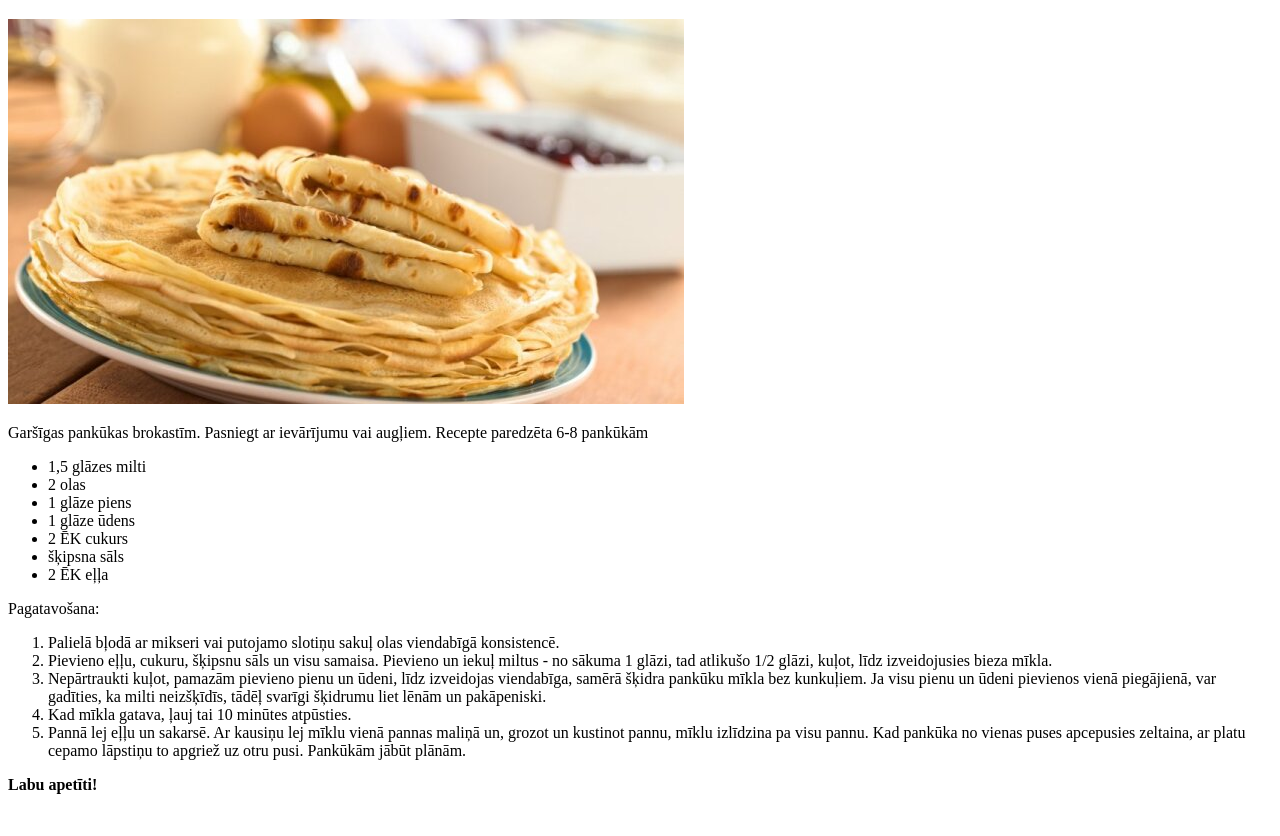
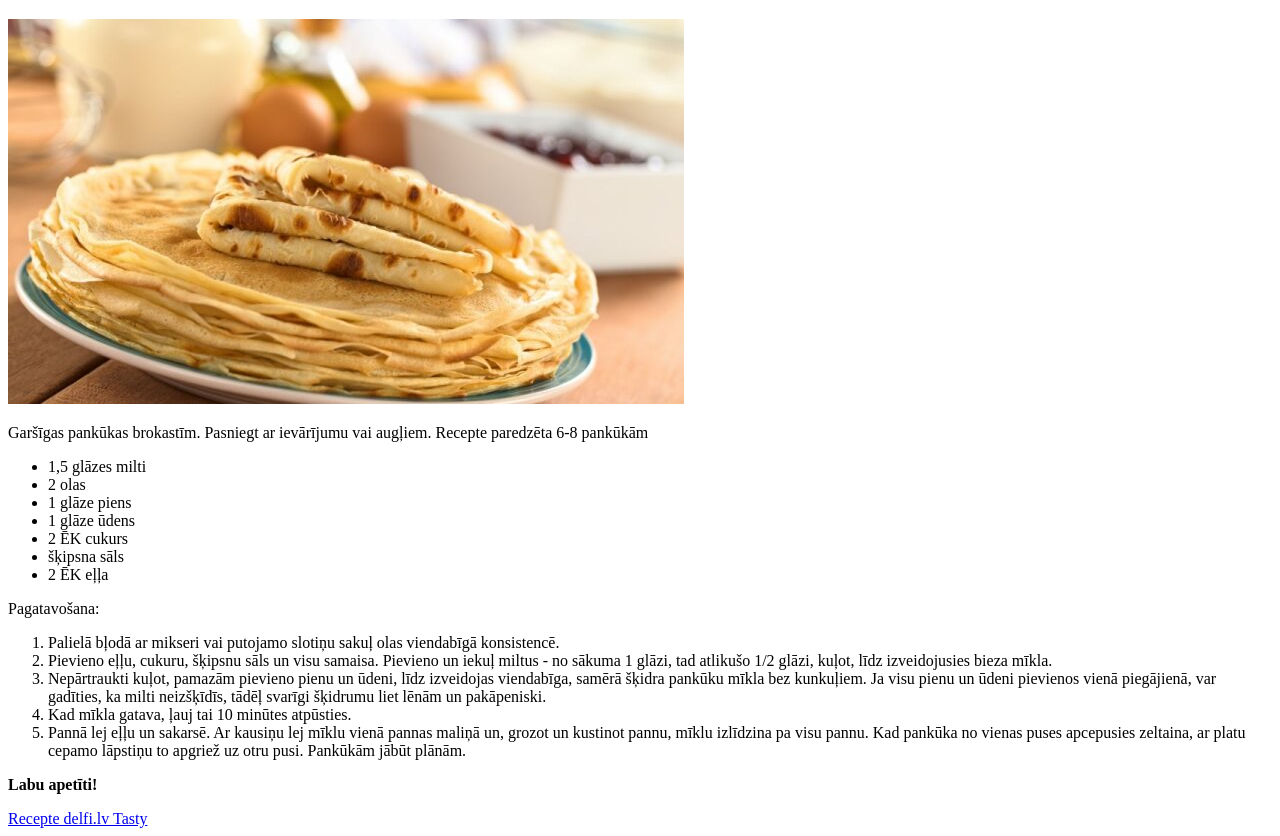
Before and after one commit to dacem/receptes_dm, a plain HTML site: page receptes/planas_pankukas.html in a window 1280 px wide. Shown: the part 61-897 px from the top of the page. Before the commit the page ends 871 px from the top, so only its background shows below. Drawn offline with Linux system fonts and the light colour scheme; files whose address does not match are found by name.

Commit message:
ar mājas lapu

```diff
--- a/receptes/planas_pankukas.html
+++ b/receptes/planas_pankukas.html
@@ -39,5 +39,6 @@
             Pankūkām jābūt plānām.</li>
     </ol>
     <p><strong>Labu apetīti!</strong></p>
+    <a href="https://www.delfi.lv/tasty/receptes/planas-pankukas.d?id=43626347">Recepte delfi.lv Tasty</a>
 </body>
 </html>
```
